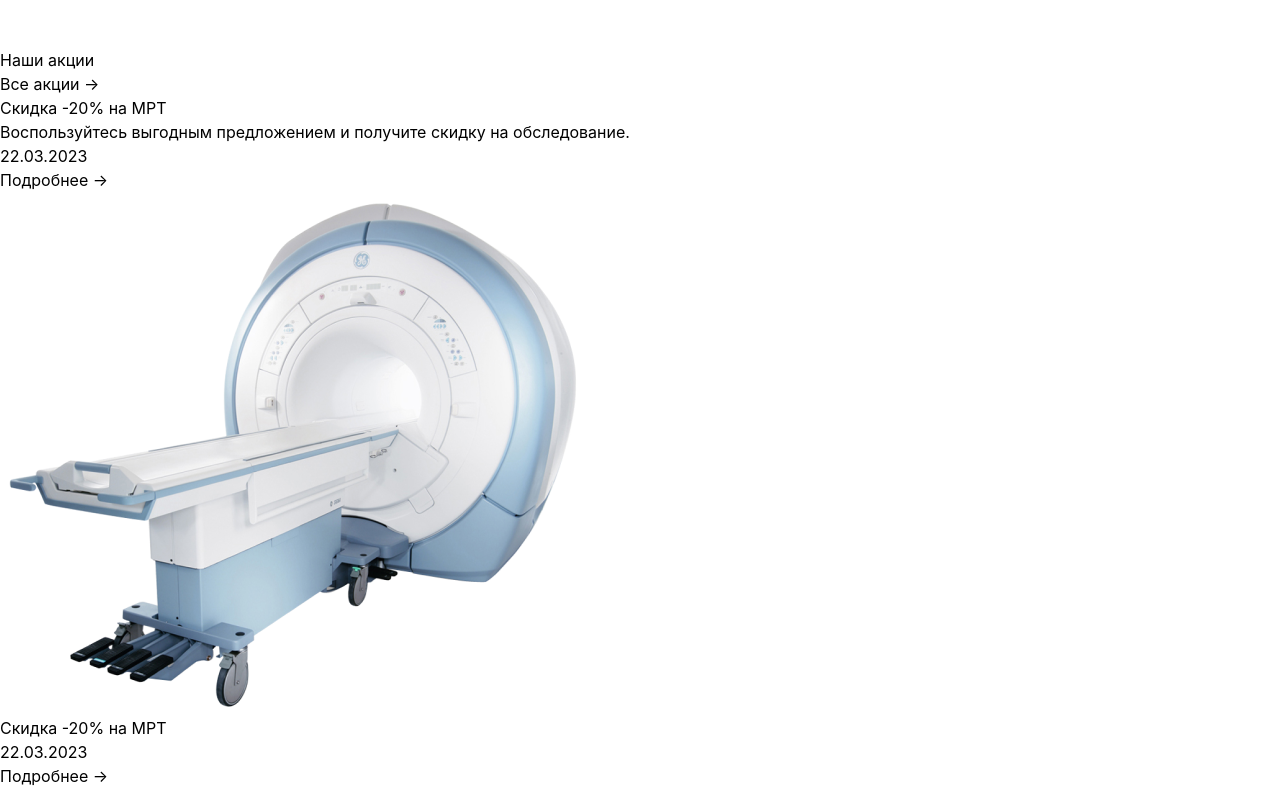
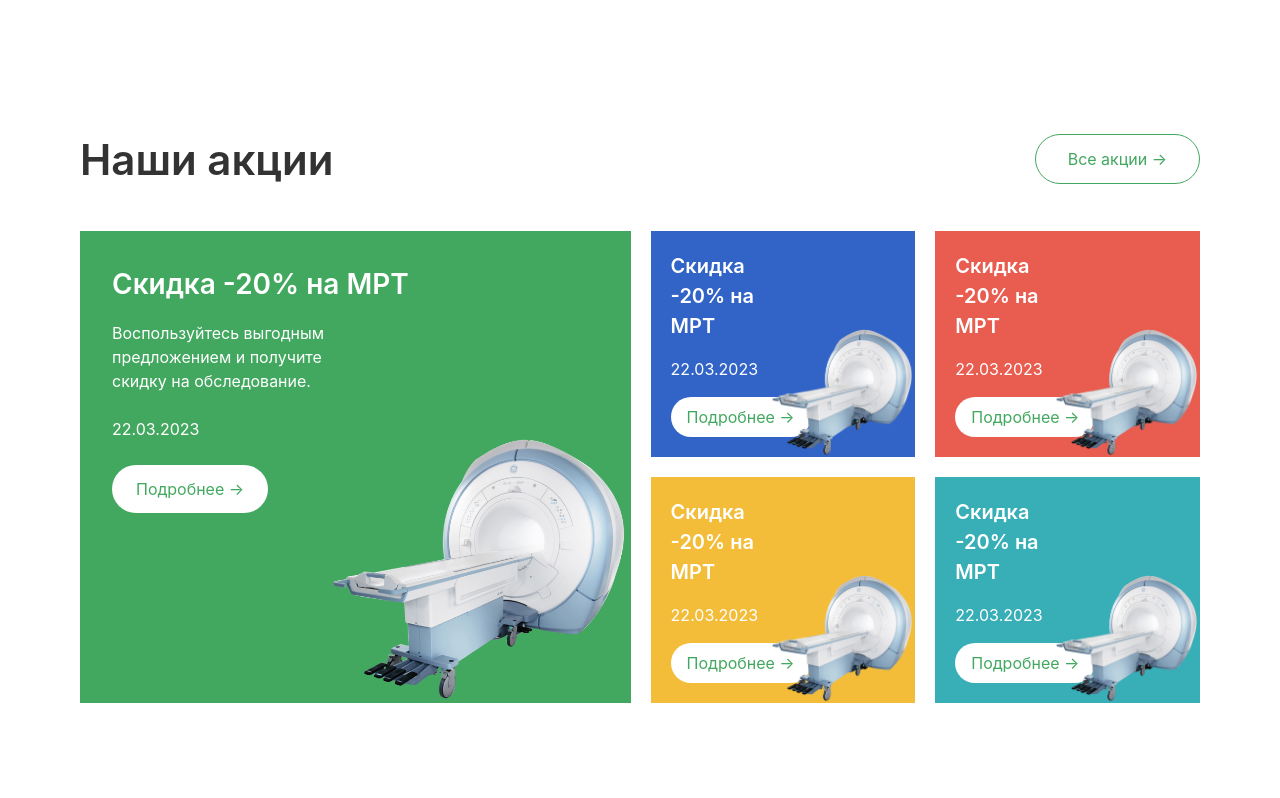
Before and after one commit to muhammadddd77/hw-for-soft-club-websayt-for-doktors, a website: page src/index.html in a window 1280 px wide. Shown: the part 2680-3478 px from the top of the page. Drawn offline with Linux system fonts and the light colour scheme.

Commit message:
change-6

```diff
--- a/src/index.html
+++ b/src/index.html
@@ -94,7 +94,7 @@
 </section>
 
 <section class="py-20">
-    <div class="max-w-[1200px] mx-auto px-10">
+    <div class="max-w-[1200px] mx-auto px-10 bg-[#F1F5F8]">
         <div class="flex items-center justify-between mb-10">
             <h2 class="text-[42px] font-semibold text-[#333]">Наши специалисты</h2>
             <img src="./image copy 5.png" alt="">
@@ -131,54 +131,49 @@
     </div>
 </section>
 
-<section>
-    <div>
-        <div>
-            <h2>Наши акции</h2>
-            <button>Все акции →</button>
+<section class="py-20">
+    <div class="max-w-[1200px] mx-auto px-10">
+        <div class="flex items-center justify-between mb-10">
+            <h2 class="text-[42px] font-semibold text-[#333]">Наши акции</h2>
+            <button class="border border-[#42a85f] text-[#42a85f] px-8 py-3 rounded-full">Все акции →</button>
         </div>
-        <div>
-            <div>
-                <h3>Скидка -20% на МРТ</h3>
-                <p>Воспользуйтесь выгодным предложением и получите скидку на обследование.</p>
-                <p>22.03.2023</p>
-                <button>Подробнее →</button>
-                <div>
-                    <img src="./image copy 10.png" alt="">
+
+        <div class="flex gap-5">
+            <div class="w-1/2 bg-[#42a85f] p-8 relative min-h-[420px] overflow-hidden">
+                <h3 class="text-white text-[28px] font-semibold">Скидка -20% на МРТ</h3>
+                <p class="text-white mt-4 w-[55%]">Воспользуйтесь выгодным предложением и получите скидку на обследование.</p>
+                <p class="text-white mt-6">22.03.2023</p>
+                <button class="bg-white text-[#42a85f] px-6 py-3 rounded-full mt-6">Подробнее →</button>
+                <img src="./image copy 10.png" alt="" class="absolute bottom-0 right-0 w-[55%]">
+            </div>
+
+            <div class="w-1/2 grid grid-cols-2 gap-5">
+                <div class="bg-[#3264c8] p-5 relative min-h-[200px] overflow-hidden">
+                    <h3 class="text-white text-[20px] font-semibold w-[55%]">Скидка -20% на МРТ</h3>
+                    <p class="text-white mt-4">22.03.2023</p>
+                    <button class="bg-white text-[#42a85f] px-4 py-2 rounded-full mt-4">Подробнее →</button>
+                    <img src="./image copy 10.png" alt="" class="absolute bottom-0 right-0 w-[55%]">
                 </div>
-            </div>
-            <div>
-                <div>
-                    <h3>Скидка -20% на МРТ</h3>
-                    <p>22.03.2023</p>
-                    <button>Подробнее →</button>
-                    <div>
-                        <img src="./image copy 10.png" alt="">
-                    </div>
+
+                <div class="bg-[#e95d50] p-5 relative min-h-[200px] overflow-hidden">
+                    <h3 class="text-white text-[20px] font-semibold w-[55%]">Скидка -20% на МРТ</h3>
+                    <p class="text-white mt-4">22.03.2023</p>
+                    <button class="bg-white text-[#42a85f] px-4 py-2 rounded-full mt-4">Подробнее →</button>
+                    <img src="./image copy 10.png" alt="" class="absolute bottom-0 right-0 w-[55%]">
                 </div>
-                <div>
-                    <h3>Скидка -20% на МРТ</h3>
-                    <p>22.03.2023</p>
-                    <button>Подробнее →</button>
-                    <div>
-                        <img src="./image copy 10.png" alt="">
-                    </div>
+
+                <div class="bg-[#f3bd39] p-5 relative min-h-[200px] overflow-hidden">
+                    <h3 class="text-white text-[20px] font-semibold w-[55%]">Скидка -20% на МРТ</h3>
+                    <p class="text-white mt-4">22.03.2023</p>
+                    <button class="bg-white text-[#42a85f] px-4 py-2 rounded-full mt-4">Подробнее →</button>
+                    <img src="./image copy 10.png" alt="" class="absolute bottom-0 right-0 w-[55%]">
                 </div>
-                <div>
-                    <h3>Скидка -20% на МРТ</h3>
-                    <p>22.03.2023</p>
-                    <button>Подробнее →</button>
-                    <div>
-                        <img src="./image copy 10.png" alt="">
-                    </div>
-                </div>
-                <div>
-                    <h3>Скидка -20% на МРТ</h3>
-                    <p>22.03.2023</p>
-                    <button>Подробнее →</button>
-                    <div>
-                        <img src="./image copy 10.png" alt="">
-                    </div>
+
+                <div class="bg-[#38aeb7] p-5 relative min-h-[200px] overflow-hidden">
+                    <h3 class="text-white text-[20px] font-semibold w-[55%]">Скидка -20% на МРТ</h3>
+                    <p class="text-white mt-4">22.03.2023</p>
+                    <button class="bg-white text-[#42a85f] px-4 py-2 rounded-full mt-4">Подробнее →</button>
+                    <img src="./image copy 10.png" alt="" class="absolute bottom-0 right-0 w-[55%]">
                 </div>
             </div>
         </div>
```
Also changed, not shown: src/output.css.
